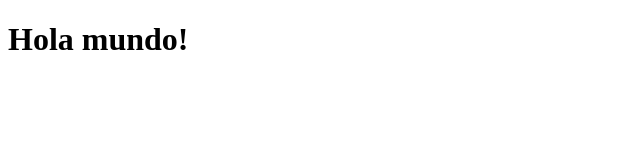
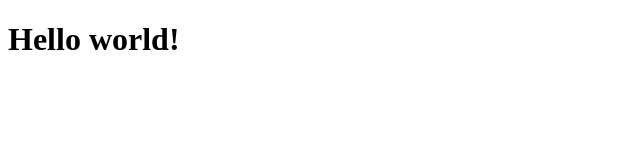
Before and after one commit to lautaroredondo/infovis, a plain HTML site: page index.html in a window 1280 px wide. Shown: the whole page, without its empty margins (0-640 px from the left). Drawn offline with Linux system fonts and the light colour scheme.

Commit message:
index.html

```diff
--- a/index.html
+++ b/index.html
@@ -6,6 +6,6 @@
   <title>Hola</title>
 </head>
 <body>
-  <h1>Hola mundo!</h1>
+  <h1>Hello world!</h1>
 </body>
 </html>
```
